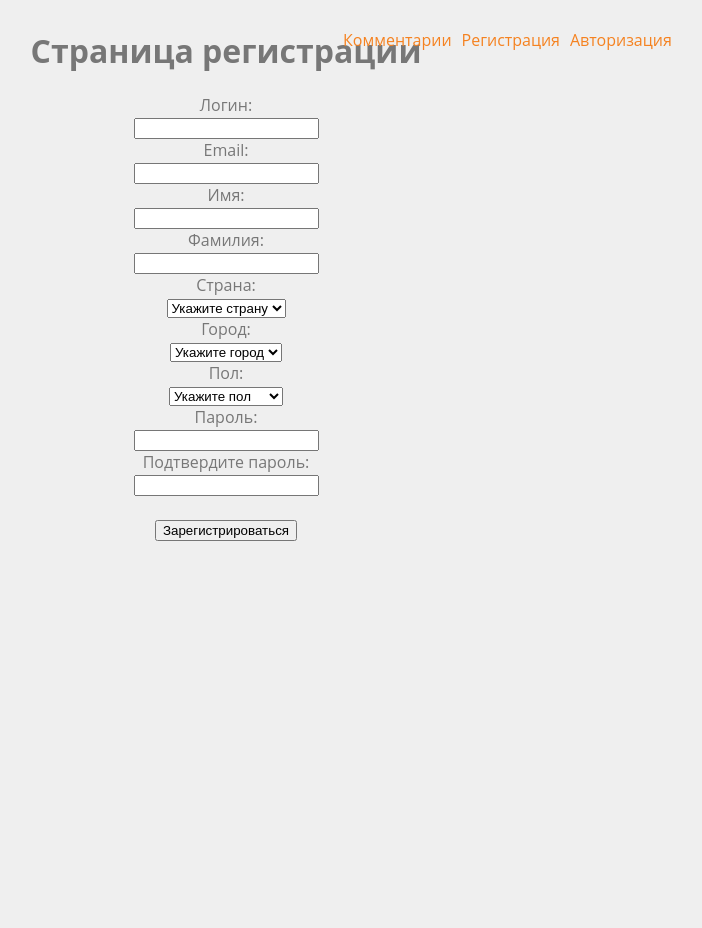
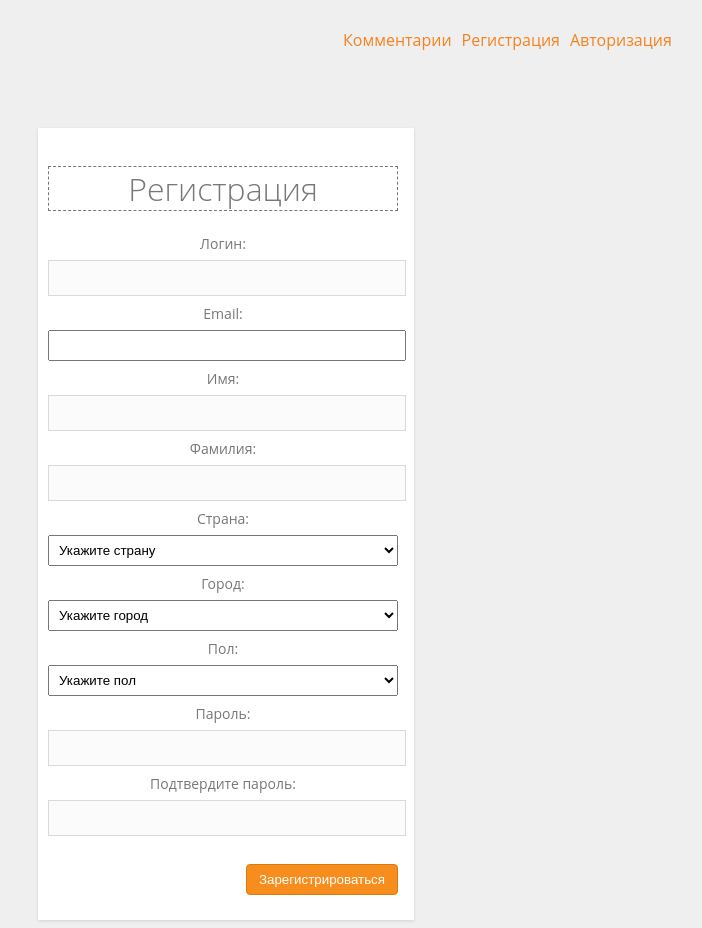
Before and after one commit to ZhurbaMax/guestbook-oop, a PHP site: page /registration.php in a window 1280 px wide. Shown: the whole page, without its empty margins (414-1116 px from the left). Before the commit the page ends 541 px from the top, so only its background shows below. Run offline with PHP 8.4, Linux system fonts and the light colour scheme.

Commit message:
adjusted styles

```diff
--- a/css/style.css
+++ b/css/style.css
@@ -17,7 +17,7 @@ span {
 }
 
 .mlogin {
-    margin: 170px auto 0;
+    margin: 120px auto 0;
 }
 
 .mregister {
@@ -89,7 +89,7 @@ span {
     line-height: 1;
     width: 100%;
     padding: 3px;
-    margin: 0 6px 5px 0;
+    margin: 6px 6px 6px 0;
     outline: none;
     border: 1px solid #d9d9d9;
 }
@@ -181,3 +181,5 @@ ul {
     background: #f3f2f2;
     margin-bottom: 8px;
 }
+#email {width: 100%;line-height: 25px;font-size: 20px;margin: 6px auto;}
+.select {width: 100%;padding: 6px;margin: 6px auto;}
--- a/login.php
+++ b/login.php
@@ -43,7 +43,7 @@ if (!empty($_POST)){
         <li><a href="login.php">Авторизация</a></li>
     </ul>
 </header>
-<div class="body-content">
+<div class="body-content container mlogin">
 <h1>Вход</h1>
 <div>
     <form method="POST">
@@ -66,7 +66,7 @@ if (!empty($_POST)){
         </div>
         <div>
             <br/>
-            <input type="submit" name="submit" value="Войти">
+            <input class="button" type="submit" name="submit" value="Войти">
         </div>
     </form>
 </div>
--- a/registration.php
+++ b/registration.php
@@ -39,7 +39,7 @@ if (!empty($_POST)){
 <!DOCTYPE html>
 <html>
 <head>
-    <title>Guest Book</title>
+    <title>Страница регистрации</title>
     <meta charset="UTF-8">
     <link href="css/style.css" media="screen" rel="stylesheet">
 </head>
@@ -51,8 +51,8 @@ if (!empty($_POST)){
         <li><a href="login.php">Авторизация</a></li>
     </ul>
 </header>
-<div class="body-content">
-    <h1>Страница регистрации</h1>
+<div class="body-content container mlogin">
+    <h1>Регистрация</h1>
     <div>
         <form method="POST">
             <div style="color: red;">
@@ -135,7 +135,7 @@ if (!empty($_POST)){
             </div>
             <div>
                 <br/>
-                <input type="submit" name="submit" id="submit" value="Зарегистрироваться">
+                <input class="button" type="submit" name="submit" id="submit" value="Зарегистрироваться">
             </div>
         </form>
     </div>
```
